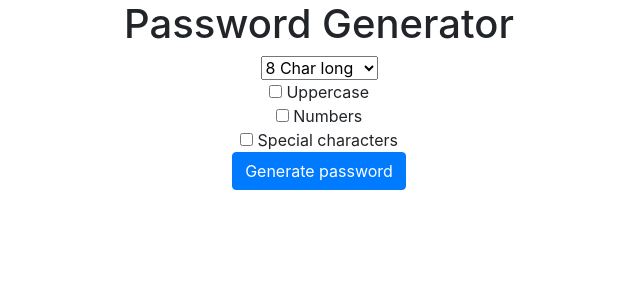
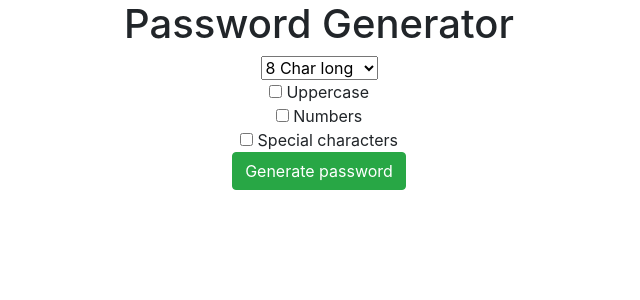
Before and after one commit to kanestg/password_generator_project, a Django app: page / in a window 1280 px wide. Shown: the top 300 px of the page, without its empty margins (321-961 px from the left). Run offline with Django 3.2, Linux system fonts and the light colour scheme; some libraries are stand-ins or nearby versions.

Commit message:
I have made some changes!

```diff
--- a/generator/templates/generator/home.html
+++ b/generator/templates/generator/home.html
@@ -14,6 +14,6 @@
         <br>
         <input type="checkbox" name="special"> Special characters
         <br>
-        <input type="submit" value="Generate password" class="btn btn-primary">
+        <input type="submit" value="Generate password" class="btn btn-success">
     </form>
 </div>
--- a/generator/templates/generator/password.html
+++ b/generator/templates/generator/password.html
@@ -2,5 +2,5 @@
 <div class="container text-center">
     <h1>Your password is:</h1>
     <h2 class="alert alert-success">{{ password }}</h2>
-    <a href="{% url 'home' %}" class="btn btn-warning">Go back</a>
+    <a href="{% url 'home' %}" class="btn btn-info">Go back</a>
 </div>
```
